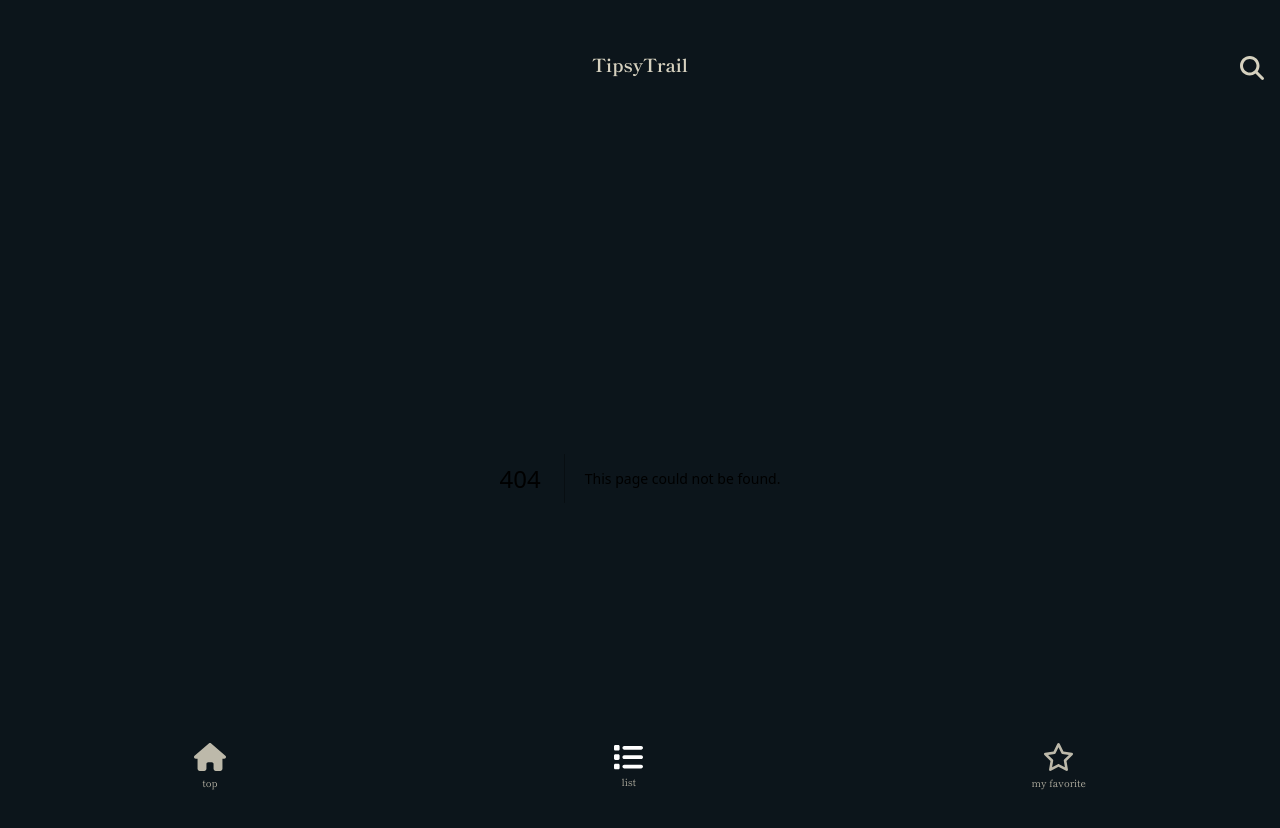
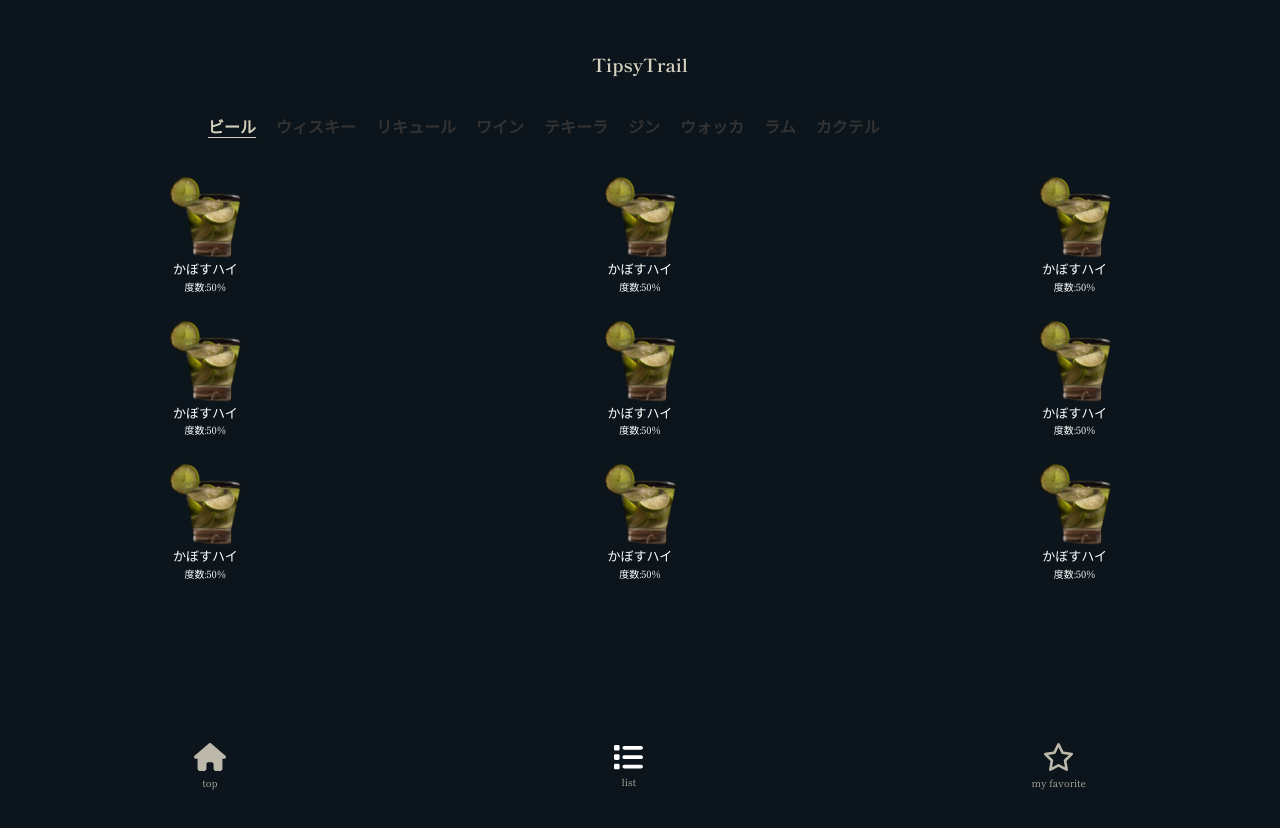
Before and after one commit to hirochan9854/tipsy-trail, a Next.js app: page /list in a window 1280 px wide. Before the commit this address had no page. Shown: the top 828 px of the page. After the commit the page ends 800 px from the top, so only its background shows below. Built offline with nearby package versions, Linux system fonts and the light colour scheme; a web font is replaced by a local one.

Commit message:
リストページの実装

```diff
--- a/src/app/globals.css
+++ b/src/app/globals.css
@@ -7,3 +7,14 @@
 html {
   font-family: 'Shippori Mincho', 'Shippori Antique', serif;
 }
+
+@layer utilities {
+  .hidden-scrollbar {
+    -ms-overflow-style: none; /* IE, Edge 対応 */
+    scrollbar-width: none; /* Firefox 対応 */
+  }
+  .hidden-scrollbar::-webkit-scrollbar {
+    /* Chrome, Safari 対応 */
+    display: none;
+  }
+}
--- a/src/app/layout.tsx
+++ b/src/app/layout.tsx
@@ -17,7 +17,6 @@ export default function RootLayout({
     <html lang="ja">
       <body className="bg-[#0C151B] relative z-0">
         <h1 className="text-lg font-bold text-[#D6D1BF] text-center  mt-[50px]">TipsyTrail</h1>
-        <SearchButton />
         {children}
         <Footer />
       </body>
--- /dev/null
+++ b/src/app/list/page.tsx
@@ -0,0 +1,15 @@
+import { AlcoholListItem } from '@/components/AlcoholListItem';
+import { DisplayGroupList } from '@/components/DisplayTypeList';
+
+export default function Home() {
+  return (
+    <div>
+      <DisplayGroupList initialCurrent="ビール" />
+      <div className="grid grid-cols-3  gap-6 mt-24 ">
+        {[...Array(9)].map((_, i) => (
+          <AlcoholListItem key={i} />
+        ))}
+      </div>
+    </div>
+  );
+}
--- /dev/null
+++ b/src/components/DisplayTypeList.tsx
@@ -0,0 +1,64 @@
+'use client';
+
+import { useState, useEffect, useRef } from 'react';
+
+export type GroupListProps = {
+  initialCurrent: string;
+};
+
+export const DisplayGroupList = ({ initialCurrent }: GroupListProps) => {
+  const [current, setCurrent] = useState(initialCurrent);
+  const containerRef = useRef<HTMLUListElement | null>(null);
+  const itemRefs = useRef<Map<string, HTMLLIElement>>(new Map());
+
+  useEffect(() => {
+    const currentItem = itemRefs.current.get(current);
+
+    if (containerRef.current && currentItem) {
+      const containerWidth = containerRef.current.offsetWidth;
+      const currentItemWidth = currentItem.offsetWidth;
+      const currentItemOffset = currentItem.offsetLeft;
+
+      const scrollPosition = currentItemOffset - containerWidth / 2 + currentItemWidth / 2;
+
+      containerRef.current.scrollTo({
+        left: scrollPosition,
+        behavior: 'smooth',
+      });
+    }
+  }, [current]);
+
+  const handleClick = (name: string) => {
+    setCurrent(name);
+  };
+
+  const setItemRef = (element: HTMLLIElement | null, name: string) => {
+    if (element) {
+      itemRefs.current.set(name, element);
+    }
+  };
+
+  return (
+    <div className="absolute top-16 z-10">
+      <ul
+        className="hidden-scrollbar flex w-screen flex-nowrap items-center gap-5 overflow-scroll px-52"
+        ref={containerRef}
+      >
+        {['ビール', 'ウィスキー', 'リキュール', 'ワイン', 'テキーラ', 'ジン', 'ウォッカ', 'ラム', 'カクテル'].map(
+          (name) => (
+            <li
+              key={name}
+              className={`text-nowrap font-semibold cursor-pointer ${
+                current === name ? 'text-ll text-[#D6D1BF] underline underline-offset-4' : 'text-base text-[#333333]'
+              }`}
+              onClick={() => handleClick(name)}
+              ref={(element) => setItemRef(element, name)}
+            >
+              {name}
+            </li>
+          ),
+        )}
+      </ul>
+    </div>
+  );
+};
```
